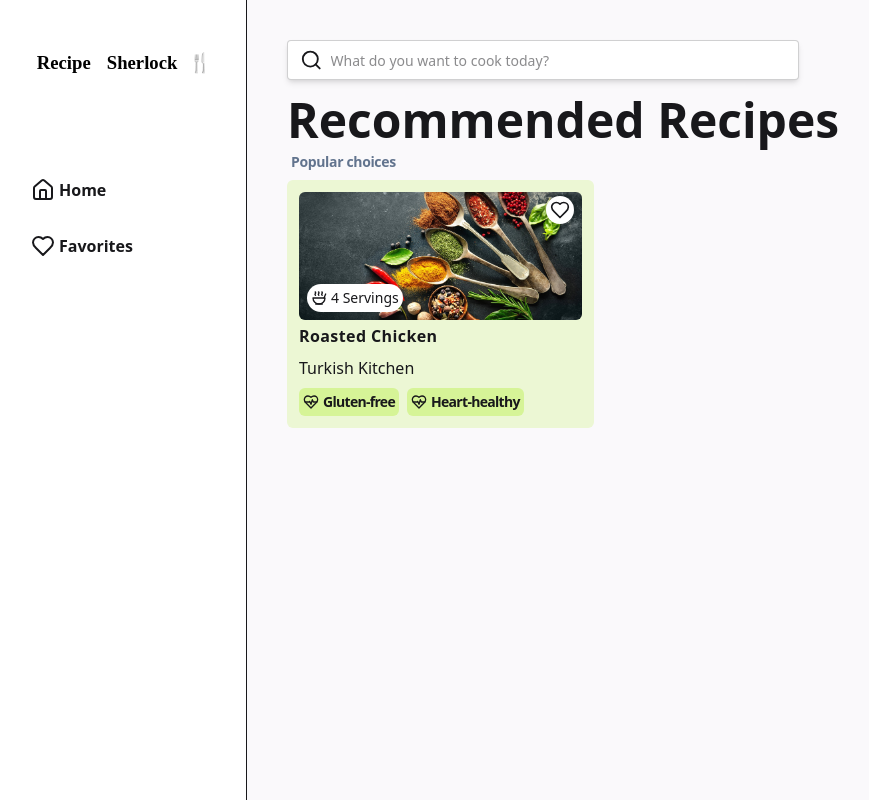
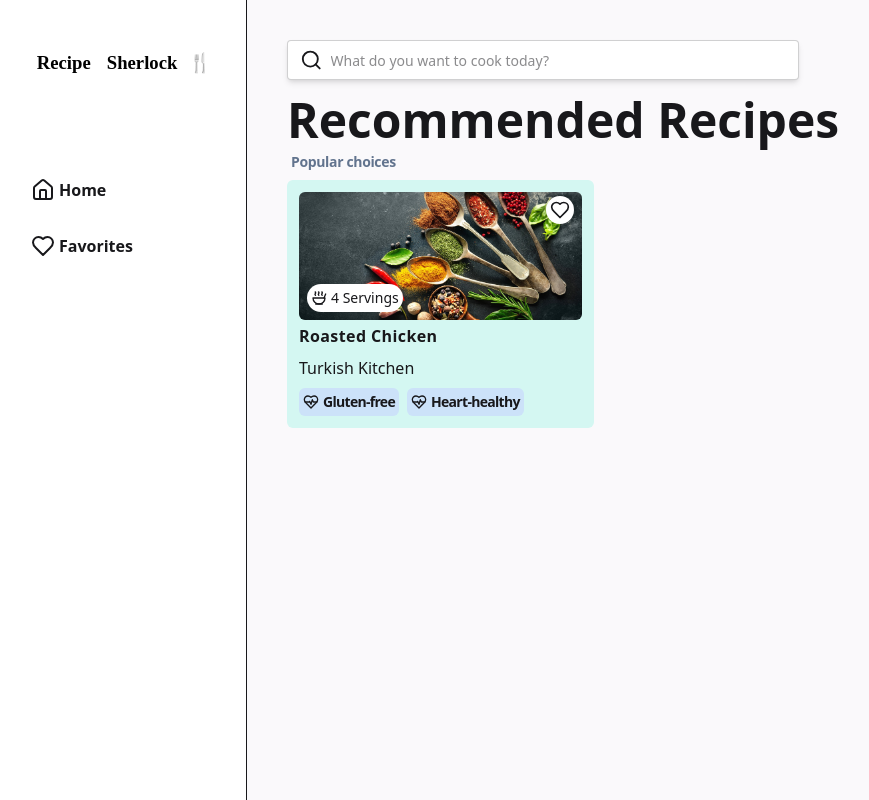
Before and after one commit to SeverinDenys/recipe-app-react, a React (Vite) app: page / in a window 1280 px wide. Shown: the whole page, without its empty margins (9-878 px from the left). Built offline with nearby package versions, Linux system fonts and the light colour scheme.

Commit message:
check if cloned project works and pushed succesfully

```diff
--- a/src/components/RecipeCard.tsx
+++ b/src/components/RecipeCard.tsx
@@ -2,7 +2,7 @@ import { Heart, HeartPulse, Soup } from "lucide-react";
 
 const RecipeCard = () => {
   return (
-    <div className="flex flex-col rounded-md bg-[#ecf7d4] overflow-hidden p-3 relative">
+    <div className="flex flex-col rounded-md bg-[#d4f7f2] overflow-hidden p-3 relative">
       <a href="#" className="relative h-32 ">
         <img src="/public/1.jpg" alt="recipe img" className="rounded-md w-full h-full object-cover cursor-pointer" />
         <div className="absolute bottom-2 left-2 bg-white rounded-full p-1 cursor-pointer flex items-center gap-1 text-sm">
@@ -19,11 +19,11 @@ const RecipeCard = () => {
       <p className="my-2">Turkish Kitchen</p>
 
       <div className="flex gap-2 mt-auto">
-        <div className="flex gap-1 bg-[#d6f497] items-center p-1 rounded-md">
+        <div className="flex gap-1 bg-[#cce2f9] items-center p-1 rounded-md">
           <HeartPulse size={"16"} />
           <span className="text-sm tracking-tighter font-semibold">Gluten-free</span>
         </div>
-        <div className="flex gap-1 bg-[#d6f497] items-center p-1 rounded-md">
+        <div className="flex gap-1 bg-[#cce2f9] items-center p-1 rounded-md">
           <HeartPulse size={"16"} />
           <span className="text-sm tracking-tighter font-semibold">Heart-healthy</span>
         </div>
```
